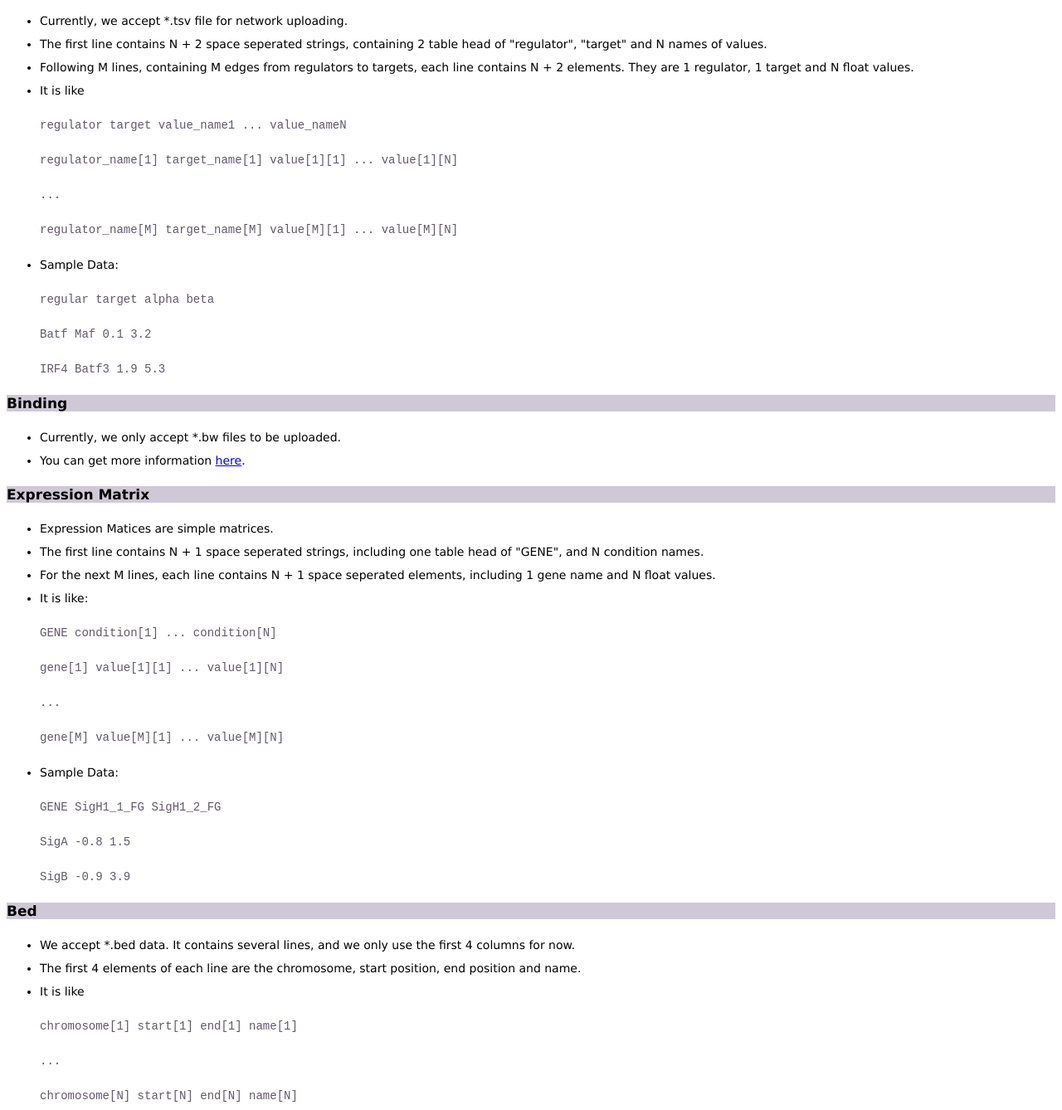
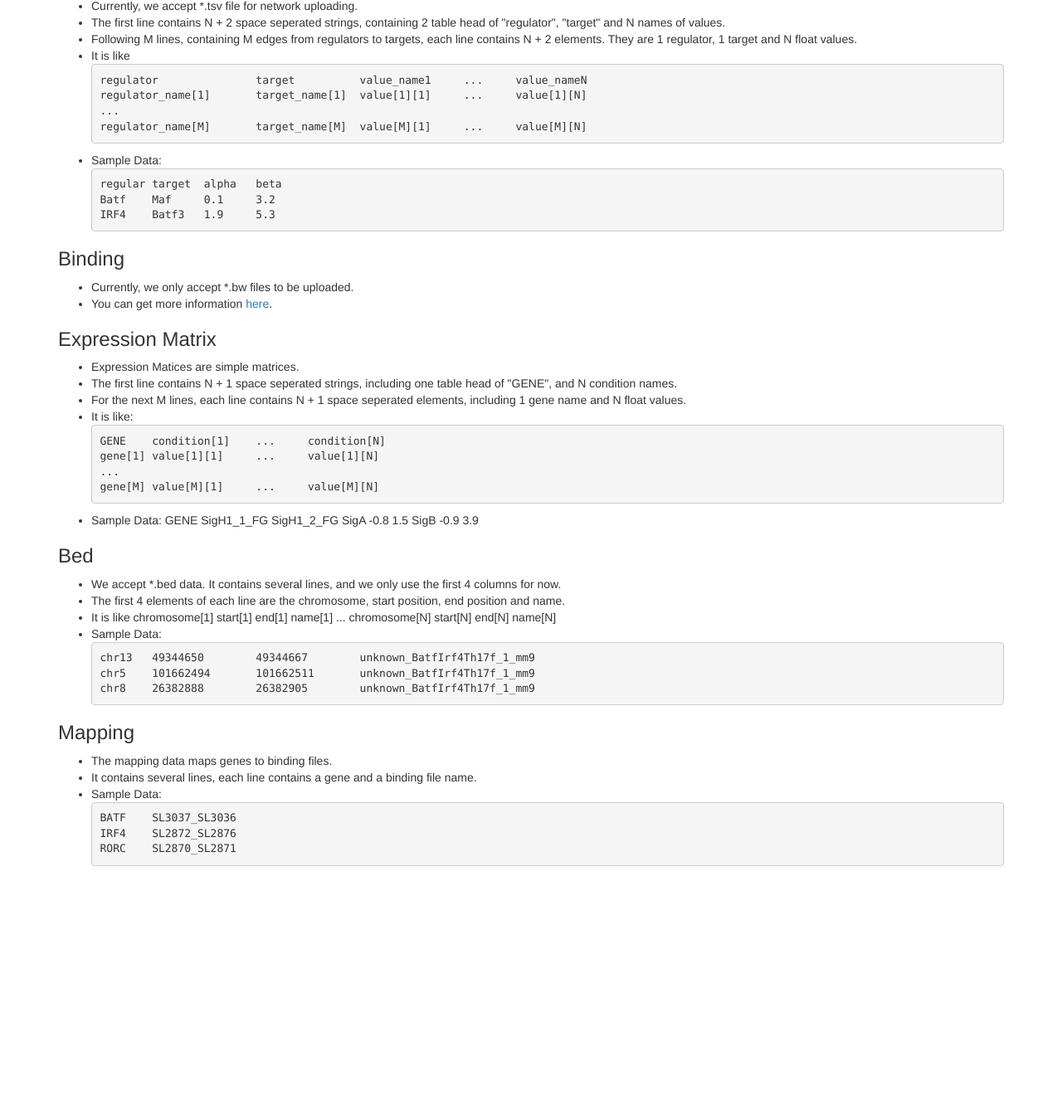
Before and after one commit to VIDA-NYU/genotet, a website: page doc.html in a window 1280 px wide. Shown: the part 172-1510 px from the top of the page at 83% size. After the commit the page ends 1226 px from the top, so only its background shows below. Drawn offline with nearby package versions, Linux system fonts and the light colour scheme; files that its build step writes are made by us from their sources.

Commit message:
change doc css to bootstrap

```diff
--- a/doc.html
+++ b/doc.html
@@ -5,11 +5,17 @@
   <title>Genotet - Help Document</title>
   <link rel="shortcut icon" href="favicon.ico" type="image/x-icon">
 
-  <link type="text/css" rel="stylesheet" href="dist/doc.css" />
+  <script type="text/javascript" src="bower_components/jquery/dist/jquery.min.js"></script>
+  <script type="text/javascript" src="bower_components/jquery-ui/jquery-ui.min.js"></script>
+  <script type="text/javascript" src="bower_components/bootstrap/dist/js/bootstrap.min.js"></script>
+
+  <link rel="stylesheet" href="bower_components/jquery-ui/themes/smoothness/jquery-ui.min.css"/>
+  <link rel="stylesheet" href="bower_components/jquery-ui/themes/smoothness/theme.css"/>
+  <link rel="stylesheet" href="bower_components/bootstrap/dist/css/bootstrap.min.css"/>
+  <link rel="stylesheet" href="bower_components/bootstrap/dist/css/bootstrap-theme.min.css"/>
 </head>
 <body>
-  <div>
-
+  <div class="container">
     <h2> Genotet - Help Document </h2>
     <p>For more information, contact <a href="mailto:bowen.yu@nyu.edu">Bowen</a>, <a href="mailto:jiamingdong@nyu.edu">Jiaming</a> or <a href="mailto:ling.yang@nyu.edu">Liana</a>. </p>
     <p>Note: This document is currently only for data format of data uploading.</p>
@@ -19,15 +25,17 @@
       <li>The first line contains N + 2 space seperated strings, containing 2 table head of "regulator", "target" and N names of values.</li>
       <li>Following M lines, containing M edges from regulators to targets, each line contains N + 2 elements. They are 1 regulator, 1 target and N float values.</li>
       <li>It is like
-      <pre>regulator target value_name1 ... value_nameN</pre>
-      <pre>regulator_name[1] target_name[1] value[1][1] ... value[1][N]</pre>
-      <pre>...</pre>
-      <pre>regulator_name[M] target_name[M] value[M][1] ... value[M][N]</pre>
+      <pre>
+regulator		target		value_name1	...	value_nameN
+regulator_name[1]	target_name[1]	value[1][1]	...	value[1][N]
+...
+regulator_name[M]	target_name[M]	value[M][1]	...	value[M][N]</pre>
       </li>
       <li>Sample Data:
-      <pre>regular target alpha beta</pre>
-      <pre>Batf Maf 0.1 3.2</pre>
-      <pre>IRF4 Batf3 1.9 5.3</pre>
+      <pre>
+regular	target	alpha	beta
+Batf	Maf	0.1	3.2
+IRF4	Batf3	1.9	5.3</pre>
       </li>
     </ul>
     <h3>Binding</h3>
@@ -41,15 +49,16 @@
       <li>The first line contains N + 1 space seperated strings, including one table head of "GENE", and N condition names.</li>
       <li>For the next M lines, each line contains N + 1 space seperated elements, including 1 gene name and N float values.</li>
       <li>It is like:
-      <pre>GENE condition[1] ... condition[N]</pre>
-      <pre>gene[1] value[1][1] ... value[1][N]</pre>
-      <pre>...</pre>
-      <pre>gene[M] value[M][1] ... value[M][N]</pre>
+      <pre>
+GENE	condition[1]	...	condition[N]
+gene[1]	value[1][1]	...	value[1][N]
+...
+gene[M]	value[M][1]	...	value[M][N]</pre>
       </li>
       <li>Sample Data:
-      <pre>GENE SigH1_1_FG SigH1_2_FG</pre>
-      <pre>SigA -0.8 1.5</pre>
-      <pre>SigB -0.9 3.9</pre>
+      GENE SigH1_1_FG SigH1_2_FG
+      SigA -0.8 1.5
+      SigB -0.9 3.9</pre>
       </li>
     </ul>
     <h3>Bed</h3>
@@ -57,14 +66,15 @@
       <li>We accept *.bed data. It contains several lines, and we only use the first 4 columns for now.</li>
       <li>The first 4 elements of each line are the chromosome, start position, end position and name.</li>
       <li>It is like
-      <pre>chromosome[1] start[1] end[1] name[1]</pre>
-      <pre>...</pre>
-      <pre>chromosome[N] start[N] end[N] name[N]</pre>
+      chromosome[1]	start[1]	end[1]	name[1]
+      ...
+      chromosome[N]	start[N]	end[N]	name[N]</pre>
       </li>
       <li>Sample Data:
-      <pre>chr13	49344650	49344667	unknown_BatfIrf4Th17f_1_mm9</pre>
-      <pre>chr5	101662494	101662511	unknown_BatfIrf4Th17f_1_mm9</pre>
-      <pre>chr8	26382888	26382905	unknown_BatfIrf4Th17f_1_mm9</pre>
+      <pre>
+chr13	49344650	49344667	unknown_BatfIrf4Th17f_1_mm9
+chr5	101662494	101662511	unknown_BatfIrf4Th17f_1_mm9
+chr8	26382888	26382905	unknown_BatfIrf4Th17f_1_mm9</pre>
       </li>
     </ul>
     <h3>Mapping</h3>
@@ -72,12 +82,12 @@
       <li>The mapping data maps genes to binding files.</li>
       <li>It contains several lines, each line contains a gene and a binding file name.</li>
       <li>Sample Data:
-      <pre>BATF	SL3037_SL3036</pre>
-      <pre>IRF4	SL2872_SL2876</pre>
-      <pre>RORC	SL2870_SL2871</pre>
+      <pre>
+BATF	SL3037_SL3036
+IRF4	SL2872_SL2876
+RORC	SL2870_SL2871</pre>
       </li>
     </ul>
 </div>
-
 </body>
 </html>
```
